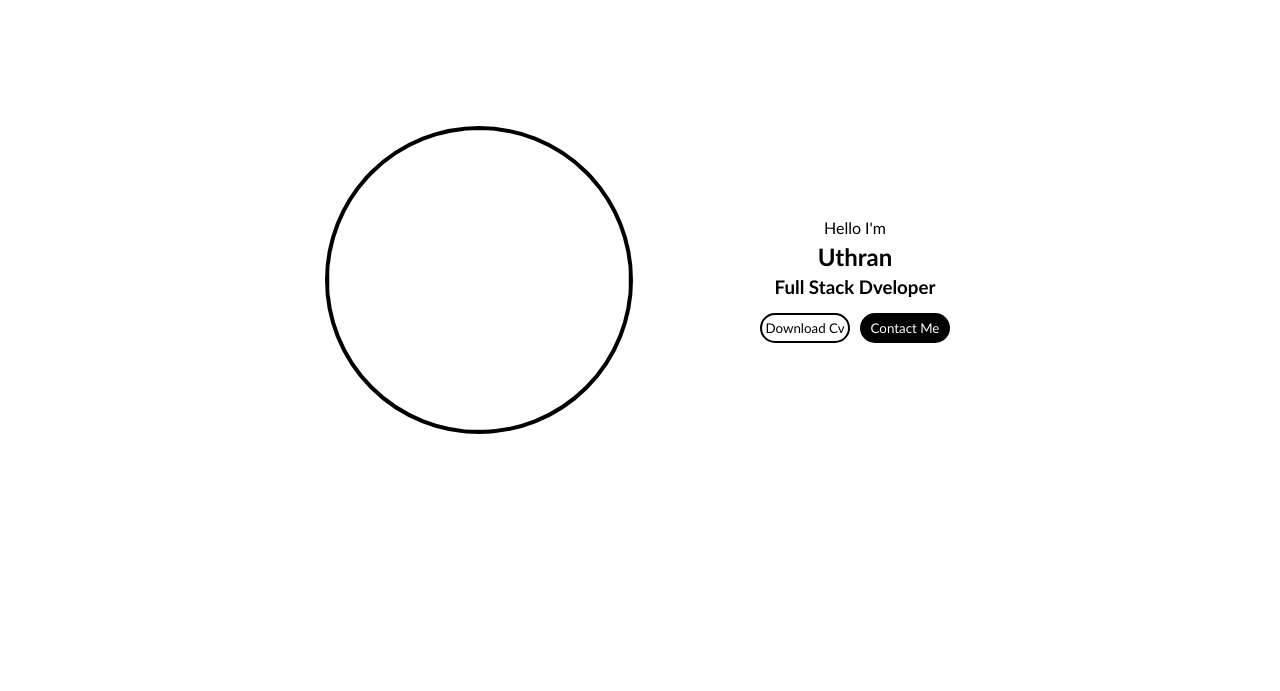
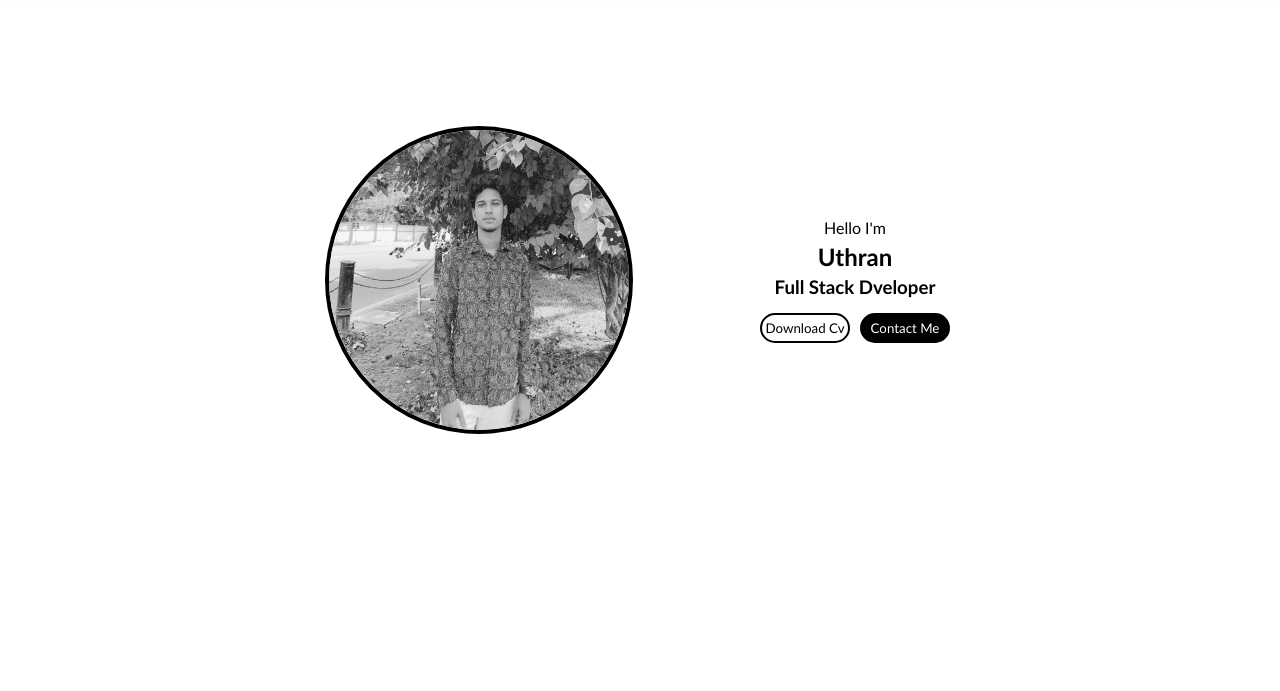
Before and after one commit to uthran/portfolio, a plain HTML site: page index.html in a window 1280 px wide. Shown: the part 76-767 px from the top of the page. Drawn offline with Linux system fonts and the light colour scheme.

Commit message:
Update index.html

```diff
--- a/index.html
+++ b/index.html
@@ -50,7 +50,7 @@
         </div>
         <div class="about" id="about">
           <div class="profile">
-            <img src="croped-my-image.jpg" alt="">
+            <img src="uthran.jpg.jpg" alt="">
           </div>
           <div class="info">
             <span><p>Hello I'm</p></span>
```
